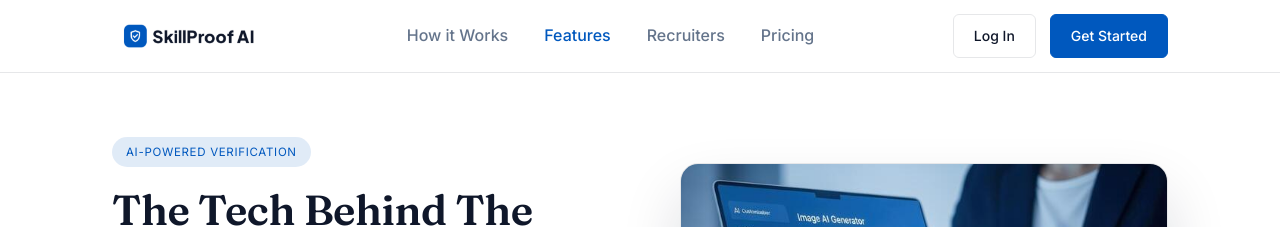
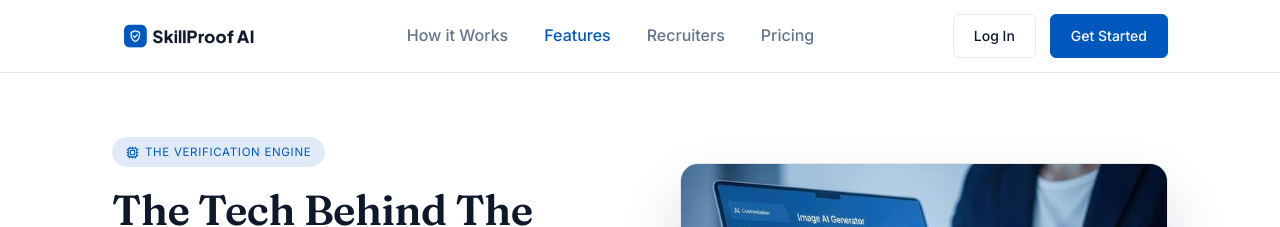
Before and after one commit to mikebishop0/skillproof_ai_frontend, a React (Vite) app: page /features in a window 1280 px wide. Shown: the top 227 px of the page. Built offline with nearby package versions, Linux system fonts and the light colour scheme.

Commit message:
Change Features hero eyebrow text and add an icon
"AI-Powered Verification" (duplicated the homepage's eyebrow) is now
"The Verification Engine" with a Cpu icon, matching how other public
pages pair their eyebrow badge with an icon.

```diff
--- a/src/pages/public/FeaturesPage.tsx
+++ b/src/pages/public/FeaturesPage.tsx
@@ -108,7 +108,9 @@ export default function FeaturesPage() {
       <header className="feat-hero-v2">
         <div className="wrap feat-hero-split">
           <div>
-            <div className="eyebrow">AI-Powered Verification</div>
+            <div className="eyebrow">
+              <Cpu size={13} /> The Verification Engine
+            </div>
             <h1>The Tech Behind The Truth</h1>
             <div className="feat-hero-subhead">Evidence Speaks Louder Than Buzzwords.</div>
             <p className="lede">
```
